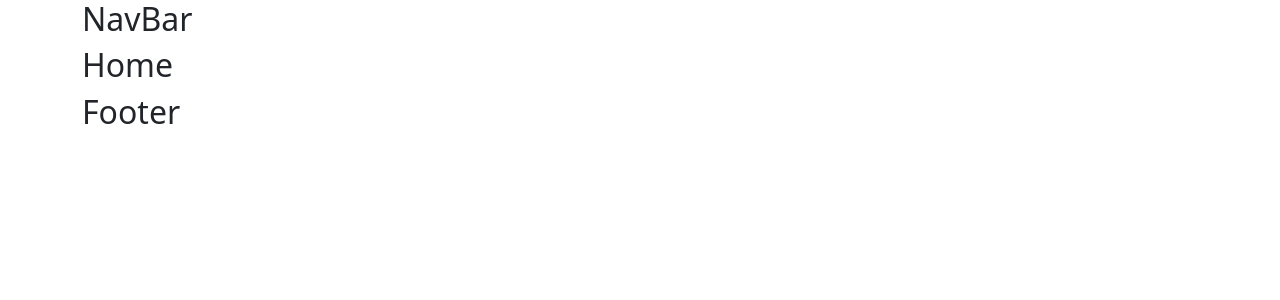
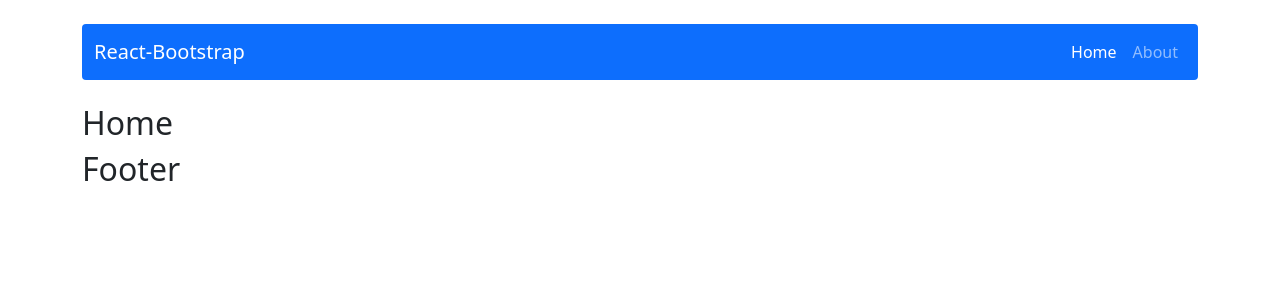
Before and after one commit to plecicki/blog-app, a React (Create React App) app: page / in a window 1280 px wide. Shown: the top 300 px of the page. Built offline with nearby package versions, Linux system fonts and the light colour scheme.

Commit message:
Style navigation

```diff
--- a/src/App.js
+++ b/src/App.js
@@ -6,13 +6,13 @@ import PostGet from "./components/pages/post/PostGet/PostGet";
 import PostEdit from "./components/pages/post/PostEdit/PostEdit";
 import About from "./components/pages/About/About";
 import {Container} from "react-bootstrap";
-import NavBar from "./components/views/NavBar/NavBar";
 import Footer from "./components/views/Footer/Footer";
+import Header from "./components/views/Header/Header";
 
 const App = () => {
   return (
     <Container>
-      <NavBar/>
+      <Header/>
       <Routes>
         <Route path="*" element={<NotFound/>}/>
         <Route path="/" element={<Home/>}/>
--- a/src/components/views/Header/Header.js
+++ b/src/components/views/Header/Header.js
@@ -1,4 +1,4 @@
-import NavBar from "./NavBar";
+import NavBar from "../NavBar/NavBar";
 
 const Header = () => {
   return (
--- a/src/components/views/NavBar/NavBar.js
+++ b/src/components/views/NavBar/NavBar.js
@@ -1,6 +1,20 @@
+import {Container, Nav, Navbar} from "react-bootstrap";
+import {NavLink} from "react-router-dom";
+
 const NavBar = () => {
   return (
-    <h2>NavBar</h2>
+    <Navbar bg="primary" variant="dark" expand="lg" className="mt-4 mb-4 rounded">
+      <Container className='d-flex'>
+        <Navbar.Brand href="#home">React-Bootstrap</Navbar.Brand>
+        <Navbar.Toggle aria-controls="basic-navbar-nav" />
+        <Navbar.Collapse className="justify-content-end">
+          <Nav className="ml-auto">
+            <Nav.Link as={NavLink} to="/">Home</Nav.Link>
+            <Nav.Link as={NavLink} to="/about">About</Nav.Link>
+          </Nav>
+        </Navbar.Collapse>
+      </Container>
+    </Navbar>
   )
 }
 
```
